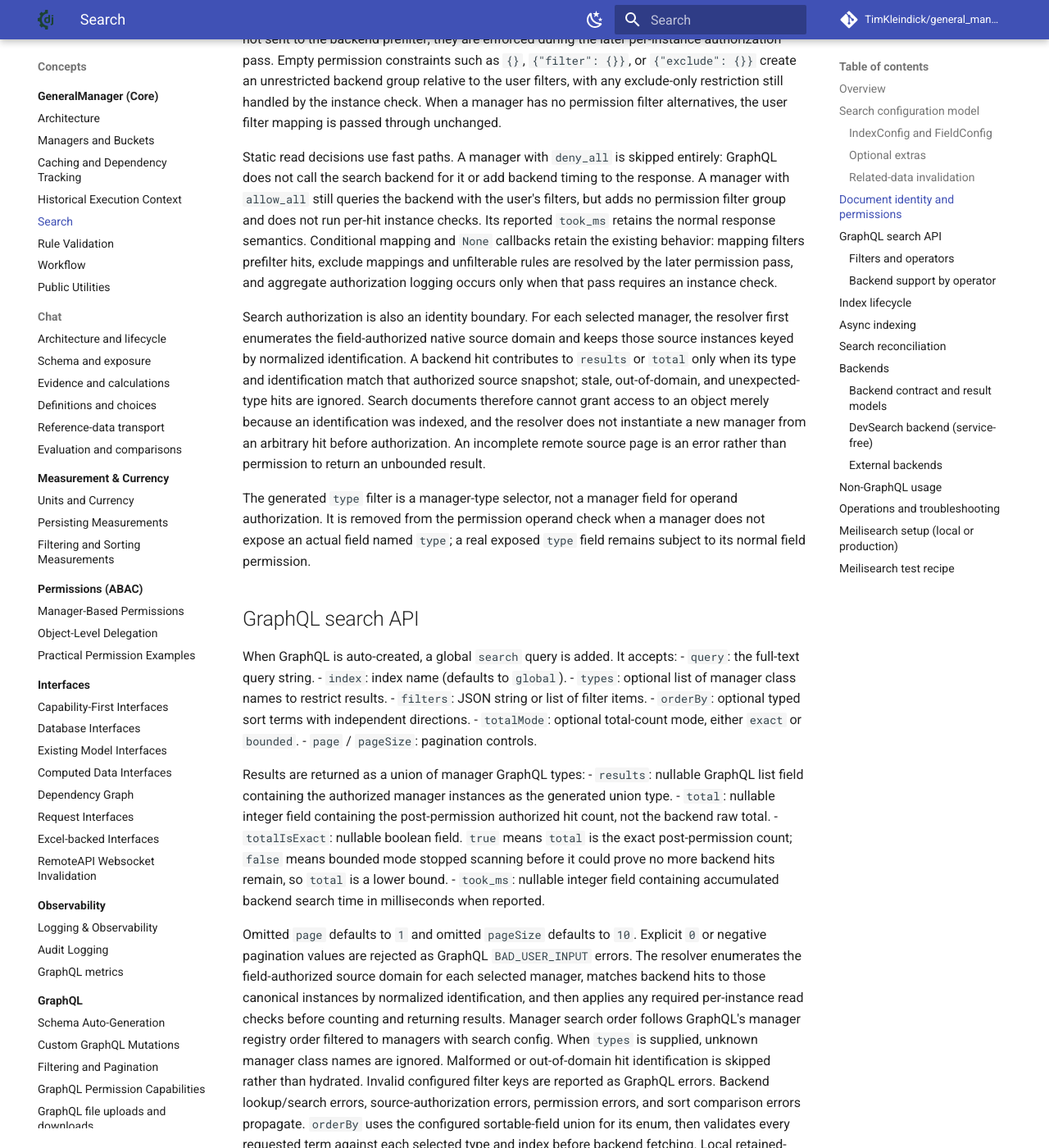
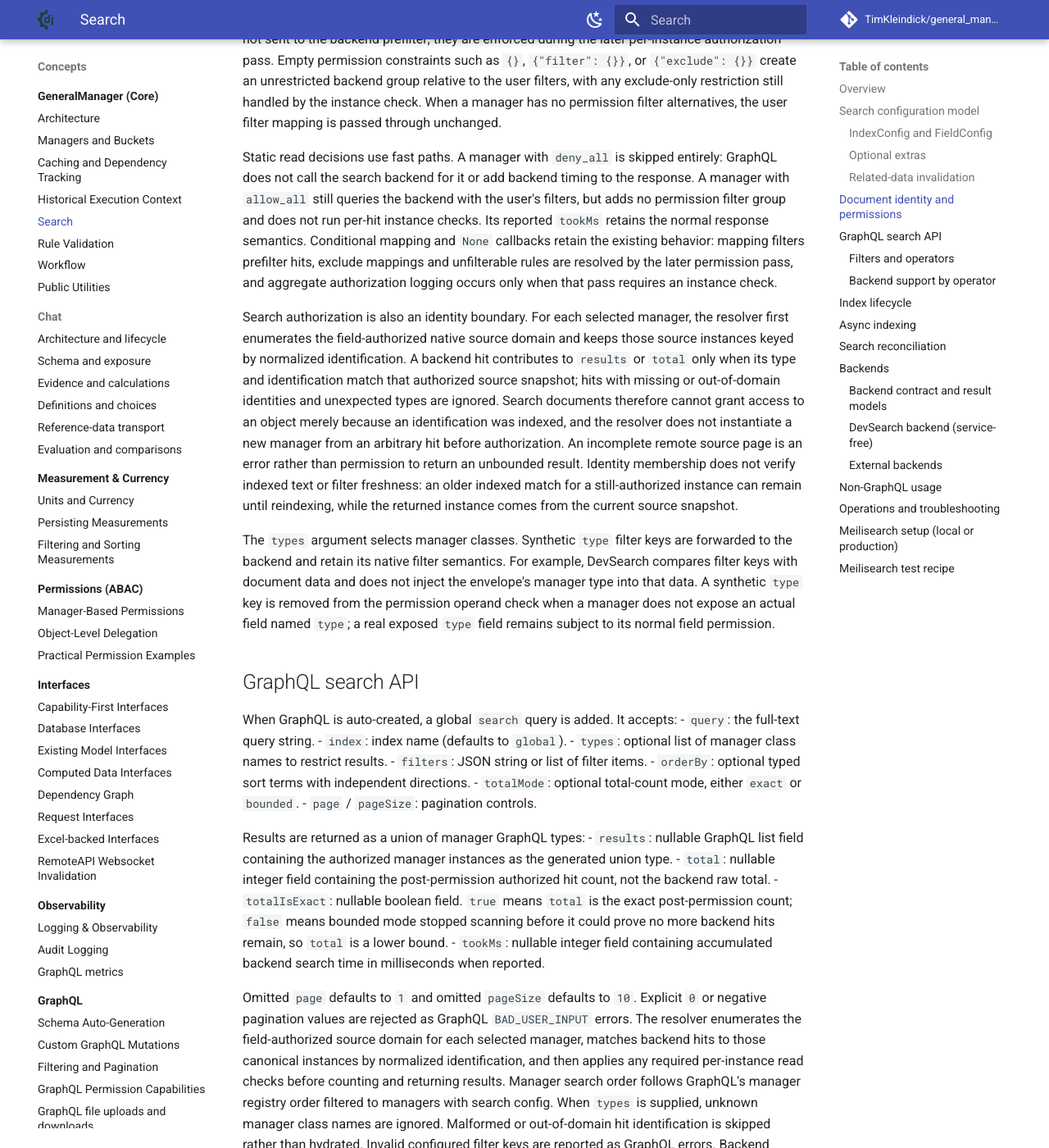
Before and after one commit to TimKleindick/general_manager, an MkDocs documentation site: the page built from docs/concepts/search.md, in a window 1280 px wide and 1400 px high, scrolled down 4341 px. Shown: the whole window at 82% size. Built offline with MkDocs 1.6.1 and Material for MkDocs 9.7.7, drawn with Linux system fonts in a browser that asks for light colours; comment, search, counter and statistics services are not loaded.

Commit message:
docs: clarify search identity and backend matching contracts

```diff
--- a/docs/concepts/search.md
+++ b/docs/concepts/search.md
@@ -212,7 +212,7 @@ entirely: GraphQL does not call the search backend for it or add backend timing
 to the response. A manager with
 `allow_all` still queries the backend with the user's filters, but adds no
 permission filter group and does not run per-hit instance checks. Its reported
-`took_ms` retains the normal response semantics.
+`tookMs` retains the normal response semantics.
 Conditional mapping and `None` callbacks retain the existing behavior: mapping
 filters prefilter hits, exclude mappings and unfilterable rules are resolved by
 the later permission pass, and aggregate authorization logging occurs only when
@@ -222,16 +222,22 @@ Search authorization is also an identity boundary. For each selected manager,
 the resolver first enumerates the field-authorized native source domain and
 keeps those source instances keyed by normalized identification. A backend hit
 contributes to `results` or `total` only when its type and identification match
-that authorized source snapshot; stale, out-of-domain, and unexpected-type hits
-are ignored. Search documents therefore cannot grant access to an object merely
-because an identification was indexed, and the resolver does not instantiate a
-new manager from an arbitrary hit before authorization. An incomplete remote
+that authorized source snapshot; hits with missing or out-of-domain identities
+and unexpected types are ignored. Search documents therefore cannot grant access
+to an object merely because an identification was indexed, and the resolver does
+not instantiate a new manager from an arbitrary hit before authorization. An incomplete remote
 source page is an error rather than permission to return an unbounded result.
+Identity membership does not verify indexed text or filter freshness: an older
+indexed match for a still-authorized instance can remain until reindexing,
+while the returned instance comes from the current source snapshot.
 
-The generated `type` filter is a manager-type selector, not a manager field for
-operand authorization. It is removed from the permission operand check when a
-manager does not expose an actual field named `type`; a real exposed `type`
-field remains subject to its normal field permission.
+The `types` argument selects manager classes. Synthetic `type` filter keys are
+forwarded to the backend and retain its native filter semantics. For example,
+DevSearch compares filter keys with document data and does not inject the
+envelope's manager type into that data. A synthetic `type` key is removed from
+the permission operand check when a manager does not expose an actual field
+named `type`; a real exposed `type` field remains subject to its normal field
+permission.
 
 ## GraphQL search API
 
@@ -250,7 +256,7 @@ Results are returned as a union of manager GraphQL types:
 - `totalIsExact`: nullable boolean field. `true` means `total` is the exact
   post-permission count; `false` means bounded mode stopped scanning before it
   could prove no more backend hits remain, so `total` is a lower bound.
-- `took_ms`: nullable integer field containing accumulated backend search time in milliseconds when reported.
+- `tookMs`: nullable integer field containing accumulated backend search time in milliseconds when reported.
 
 Omitted `page` defaults to `1` and omitted `pageSize` defaults to `10`.
 Explicit `0` or negative pagination values are rejected as GraphQL
```
Also changed, not shown: docs/api/search.md (+9 -5 lines), docs/examples/graphql_queries.md (+7 -5 lines), docs/howto/search.md (+7 -4 lines), tasks/lessons.md (+1 -1 lines).
